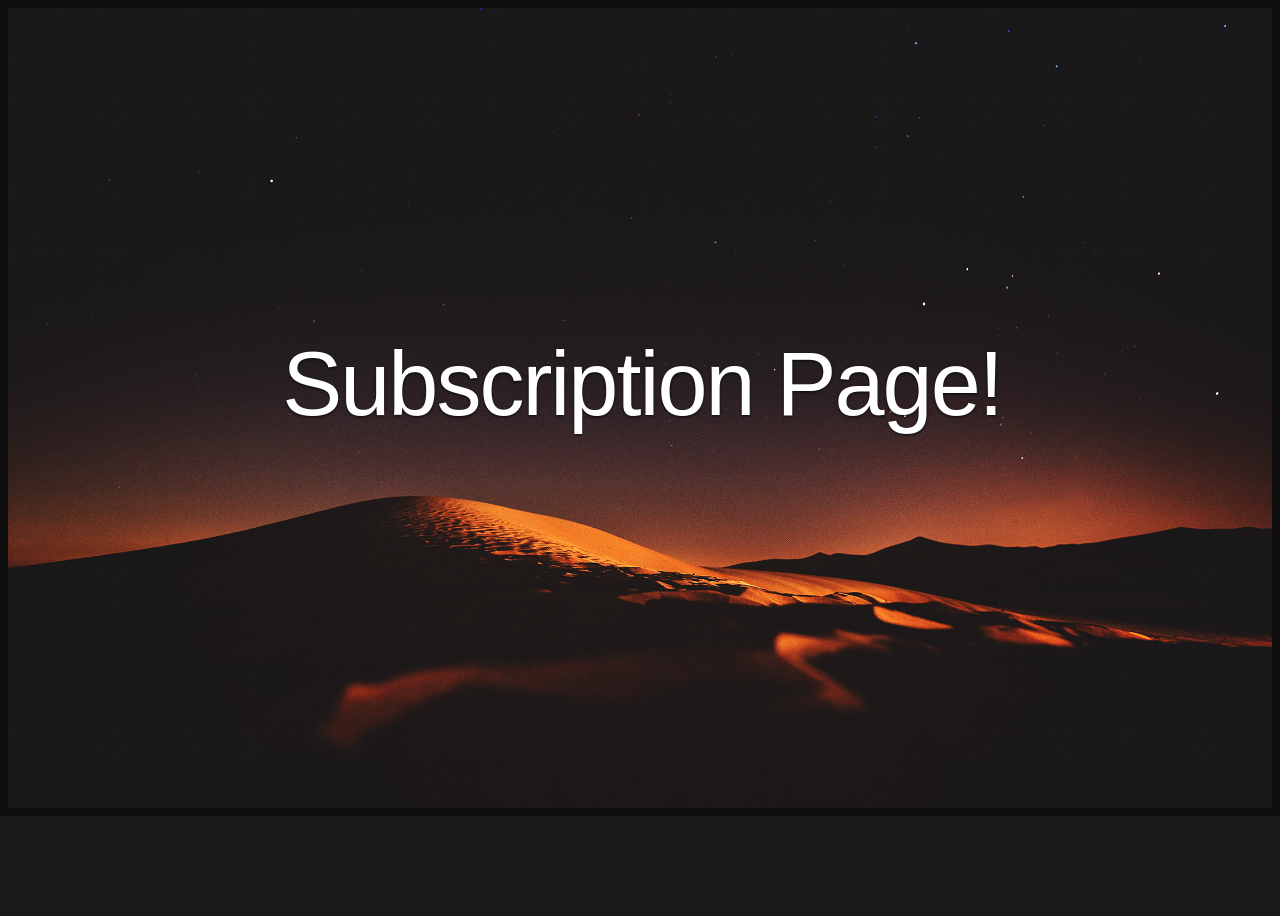
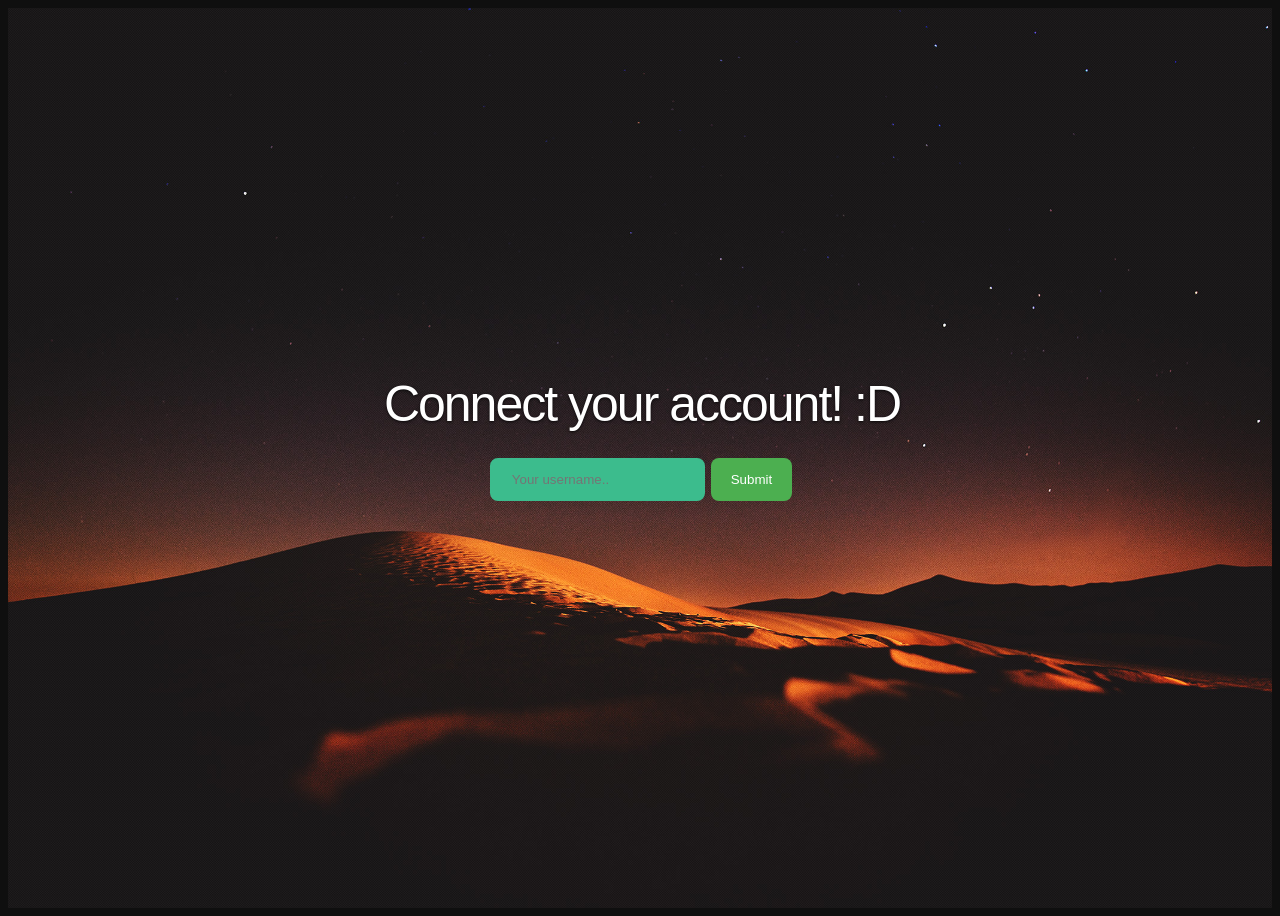
Before and after one commit to sungpilpaek/flask_restful, a Flask app: page / in a window 1280 px wide. Before the commit the page ends 751 px from the top, so only its background shows below. Run offline with Flask 2, Linux system fonts and the light colour scheme.

Commit message:
Created a html, and css for testing.

```diff
--- a/example_webpage/static/css/layout.css
+++ b/example_webpage/static/css/layout.css
@@ -1,8 +1,10 @@
+/* Referred the template, image, and css from Giri Designs @ http://all-free-download.com */
+
 body { background: #0f0f0f; }
 
 header {
    position: relative;
-   height: 800px;
+   height: 900px;
    min-height: 500px;
    width: 100%;
    background: #161415 url(../images/header-background.jpg) top center;
@@ -18,6 +20,7 @@ header:before {
    vertical-align: middle;
    height: 100%;
 }
+
 header .banner {
    display: inline-block;
    vertical-align: middle;
@@ -28,10 +31,37 @@ header .banner {
 }
 
 header .banner-text { width: 100%; }
+
 header .banner-text h1 {
-   font: 90px/1.1em 'opensans-bold', sans-serif;
+   font: 50px/1.1em 'opensans-bold', sans-serif;
    color: #fff;
    letter-spacing: -2px;
    margin: 0 auto 18px auto;
    text-shadow: 0px 1px 3px rgba(0, 0, 0, .8);
 }
+
+input[type="text"] {
+   width: 20%;
+   padding: 12px 20px;
+   margin: 8px 0;
+   box-sizing: border-box;
+   border: 2px solid #3CBC8D;
+   border-radius: 8px;
+   background-color: #3CBC8D;
+   color: white;
+}
+
+input[type=text]:focus {
+   border: 2px solid #555;
+}
+
+input[type=submit] {
+    background-color: #4CAF50;
+    border: none;
+    border-radius: 8px;
+    color: white;
+    padding: 14px 20px;
+    text-decoration: none;
+    margin: 4px 2px;
+    cursor: pointer;
+}
--- a/example_webpage/templates/index.html
+++ b/example_webpage/templates/index.html
@@ -1,3 +1,4 @@
+<!-- Referred the template, image, and css from Giri Designs @ http://all-free-download.com -->
 <!DOCTYPE html>
 <head>
    <meta charset="utf-8">
@@ -12,7 +13,11 @@
    <header id="home">
       <div class="row banner">
          <div class="banner-text">
-            <h1 class="responsive-headline">Subscription Page!</h1>
+            <h1 class="responsive-headline">Connect your account! :D</h1>
+            <form action="/subscription" method="post">
+                <input type="text" id="username" placeholder="Your username.."/>
+                <input type="submit" value="Submit" />
+            </form>
          </div>
       </div>
    </header>
```
